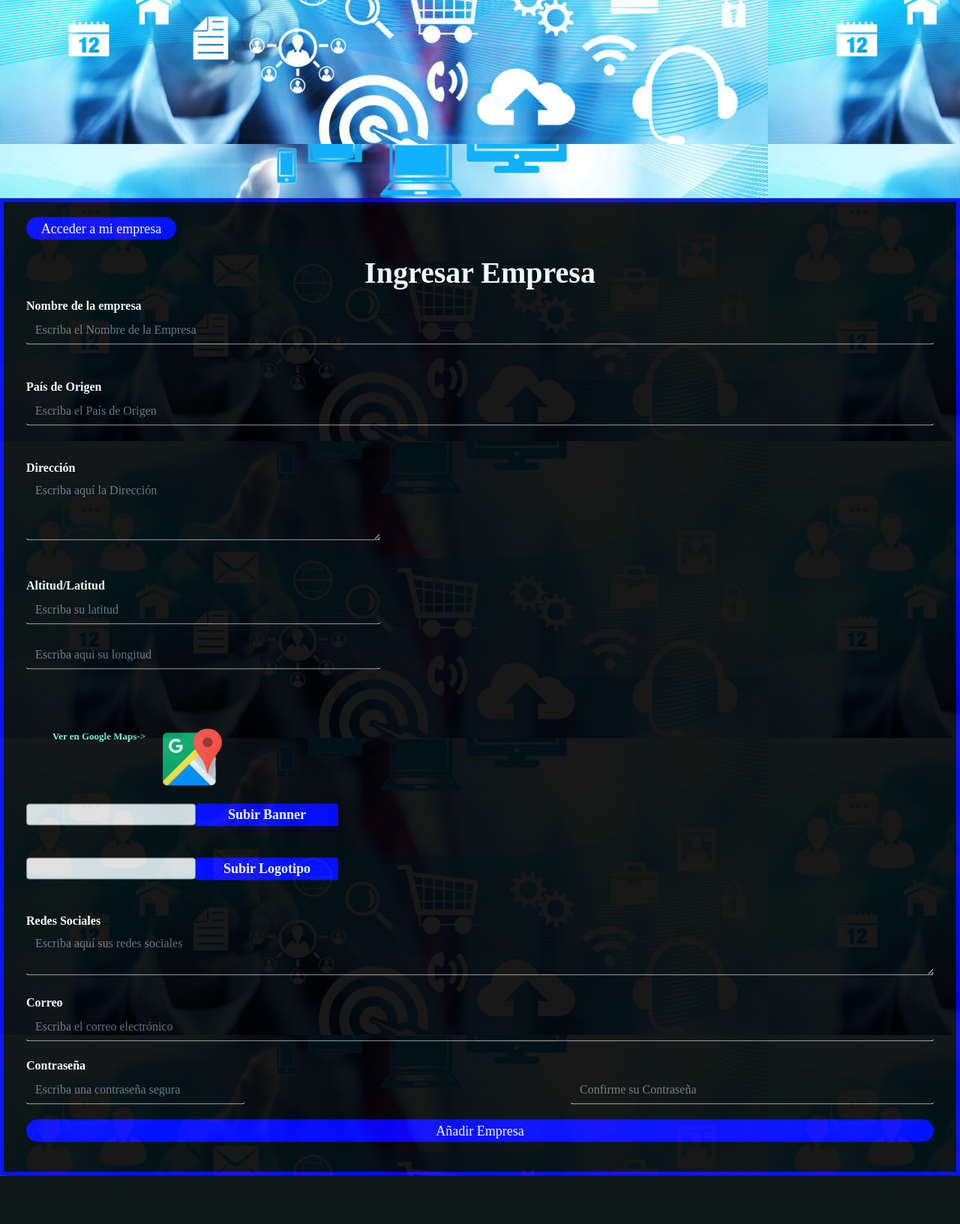
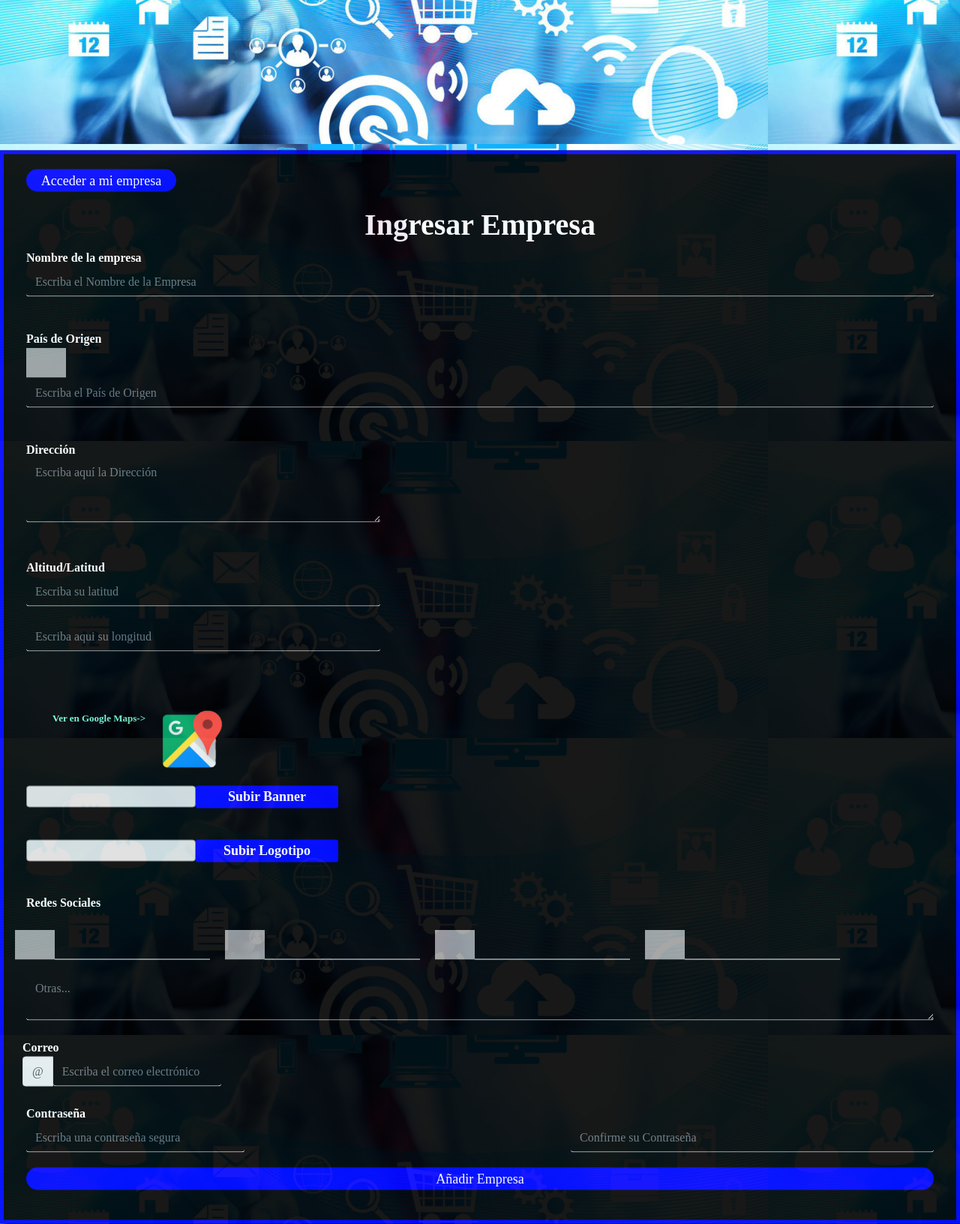
Before and after one commit to Daniela-2017/avances-proyecto, a PHP site: page /RegistrarEmpresa.html in a window 1280 px wide. Shown: the part 204-1836 px from the top of the page at 75% size. Before the commit the page ends 1772 px from the top, so only its background shows below. Run offline with PHP 8.4, Linux system fonts and the light colour scheme; grey boxes are pictures that could not be loaded.

Commit message:
version 4

```diff
--- a/RegistrarEmpresa.html
+++ b/RegistrarEmpresa.html
@@ -25,7 +25,7 @@
 			</div>
 <div>
 			<label for="pais">País de Origen</label>
-			<input class="form-control" type="text" id="pais" placeholder="Escriba el País de Origen" value=""><br>
+			<img src="img/facebook.png" style="height: 40px;"><input class="form-control" type="text" id="pais" placeholder="Escriba el País de Origen" value=""><br>
 			<div class="valid-feedback" style="text-align:right">Ok
 			</div>
             <div class="invalid-feedback" style="text-align:right">
@@ -116,25 +116,33 @@
 <br><br><br>
 <div>
 			<label for="redes">Redes Sociales</label>
-			<textarea  class="form-control" id="RedesSociales" name="redes" placeholder="Escriba aquí sus redes sociales" style="width: -moz-available"></textarea>
+			<br>
+			<div class="row">
+			<img src="img/facebook.png" style="height: 40px;"><input id="facebook" type="text" value="" class="col-xl-2">
+			<img src="img/whatsapp.jpg" style="height: 40px; margin-left: 20px;"><input id="whatsapp" type="text" value="" class="col-xl-2">
+			<img src="img/twitter.jpg" style="height: 40px; margin-left: 20px;"><input id="twitter" type="text" value="" class="col-xl-2">
+			<img src="img/instagram.png" style="height: 40px; margin-left: 20px;"><input id="instagram" type="text" value="" class="col-xl-2">
+			</div>
+			<textarea  class="form-control" id="RedesSociales" name="redes" placeholder="Otras..." style="width: -moz-available"></textarea>
 
-			<div class="valid-feedback" style="text-align:right">Ok
-			</div>
-
-            <div class="invalid-feedback" style="text-align:right">
-            Campo obligatorio
-			</div>
 			<br>
 </div>
-<div>
+<div class="form-row align-items-center">
 	<label for="correo">Correo</label>
-		<input type="text" id="correo" class="form-control" placeholder="Escriba el correo electrónico">
+	<div class="input-group">
+		<div class="input-group-prepend" style="height: 40px;">
+			<div class="input-group-text">@</div>
+	<input type="text" id="correo" class="form-control" placeholder="Escriba el correo electrónico">
 		<div class="valid-feedback" style="text-align:right">Ok</div>
 		<div class="invalid-feedback" style="text-align:right; margin-bottom:9px">
 		Correo no válido
 		</div>
+
+		</div>
+	</div>
+
 </div>
-
+	<br>
 <div>
 			<div style="float:left">
 
@@ -158,8 +166,9 @@
 	</div>
 
 
+	<script src="jquery/jquery-3.4.1.min.js"></script>
+	<script src="popper/popper.min.js"></script>
 	<script src="controlador.js"></script>
-	<script src="jquery/jquery-3.4.1.min.js"></script>
 	<script> // Script para el mapa
 function initMap() {
  // Creamos un objeto mapa y especificamos el elemento DOM donde se va a mostrar.
--- a/controlador.js
+++ b/controlador.js
@@ -6,7 +6,7 @@
 
 ];
 
-var tiposAcceso=["Empresa", "Ususario", "Super Administrador"];
+var tiposAcceso=["Empresa", "Usuario", "Super Administrador"];
 
 var CamposEmpresaRegistro=[
     {campo:'nombreEmpresa', valido:false},
@@ -16,9 +16,8 @@
     {campo:'longitud', valido:false},
     {campo:'url-archivo', valido:false},
     {campo:'url-archivo2', valido:false},
-    {campo:'RedesSociales', valido:false},
     {campo:'correo',valido:false},
-    {campo:'ClaveEmpresa',valido:false}
+    {campo:'ClaveEmpresa',valido:false},
 
 ];
 
@@ -35,8 +34,8 @@
 //rellenar select de tipos de acceso en la seccion login
 
 for(let i=0; i<tiposAcceso.length; i++){
-     if($("#tipo").length){
-    document.getElementById("tipo").innerHTML+=`<option value="${tiposAcceso[i]}">${tiposAcceso[i]}</option>`}
+     if($("#tipo").length)
+    document.getElementById("tipo").innerHTML+=`<option value="${tiposAcceso[i]}">${tiposAcceso[i]}</option>`
 
 }
 
@@ -84,7 +83,6 @@
         if(localStorage.length==0){
              localStorage.setItem(document.getElementById('nombreEmpresa').value,JSON.stringify(empresa));
              alert('Su empresa ha sido agregada satisfactoriamente');
-              alert('primer if')
         }
         else{
         for(let i=0; i<localStorage.length;i++){
@@ -133,22 +131,46 @@
     //    console.log(registros);
         //`${}`
 
-
+if(tipo=='Empresa'){
     for(let i=0; i<localStorage.length;i++){
         let registro = JSON.parse(localStorage.getItem(localStorage.key(i)));
-        if(tipo=='Empresa'){
+        var empresaEncontrada= false;
+
             if(registro.nombreEmpresa){
                 if(usuario==registro.nombreEmpresa && clave==registro.ClaveEmpresa){
-                    seccionEmpresa(registro);
+                    //seccionEmpresa(registro);
+                    empresaEncontrada=true;
                     location.href="empresa.html";
 
+
                 }
-                else alert('Usuario o clave incorrecta')
 
             }
         }
+    if(empresaEncontrada==false) alert('Usuario o clave incorrecta');
+    }
 
+    //cliente
+    else if(tipo=='Usuario'){
+    for(let i=0; i<localStorage.length;i++){
+        let registro = JSON.parse(localStorage.getItem(localStorage.key(i)));
+        var clienteEncontrado=false;
+
+            if(registro.nombreCliente){
+                if(usuario==registro.correoCliente && clave==registro.claveCliente){
+                    clienteEncontrado=true;
+                   // location.href="empresa.html";
+                   alert('cliente encontrado');
+                   return
+
+
+                }
+
+            }
+        }
+    if(clienteEncontrado==false) alert('Usuario o clave incorrecta');
     }
+
 }
 
 /*Seccion de registro de empresa*/
@@ -171,7 +193,7 @@
     }
     else{
         document.getElementById(id).classList.remove('is-invalid');
-        //document.getElementById(id).classList.add('is-valid');
+        document.getElementById(id).classList.add('is-valid');
         return true;
     }
 }
@@ -199,7 +221,7 @@
     if (valido==true){
         document.getElementById(id).classList.remove('is-invalid');
         document.getElementById(id).classList.add('is-valid');
-         CamposEmpresaRegistro[8].valido=true;
+         CamposEmpresaRegistro[7].valido=true;
         for(let i=0; i<CamposEmpresaRegistro.length; i++)
         if(!CamposEmpresaRegistro[i].valido) return;
 /*seccion para agregar al localstorage la empresa, se ubica en esta funcion
@@ -212,8 +234,12 @@
             longitud:document.getElementById('longitud').value,
             banner:document.getElementById('url-archivo').value,
             logotipo:document.getElementById('url-archivo2').value,
-            RedesSociales:document.getElementById('RedesSociales').value,
-            correo:document.getElementById('correo').value,
+            RedesSociales:{facebook:document.getElementById('facebook').value,
+            whatsapp:document.getElementById('whatsapp').value,
+            instagram:document.getElementById('instagram').value,
+            twitter:document.getElementById('twitter').value,
+            otras:document.getElementById('RedesSociales').value},
+
             ClaveEmpresa:document.getElementById('ClaveEmpresa').value,
             ConfirmacionEmpresa:document.getElementById('ConfirmacionEmpresa').value
             }
@@ -248,14 +274,14 @@
 /*Seccion de empresas de empresa*/
 function seccionEmpresa(empresa){
 
-     if($("#banner").length){
+     /**if($("#banner").length){
          alert('ente');
     document.getElementById("banner").innerHTML+=`<div class="banner"><img class="bannerImagen" src="${empresa.banner}" alt="banner">
 	<div class="logotipo" style="background-image:url('${empresa.logotipo}')"></div><h1 style="color:wheat;text-align: center">${empresa.nombreEmpresa}</h1>
 
 
     </div>`;
-     }
+     }**/
 
 
 }
@@ -272,17 +298,18 @@
 }
 
 function CompararClave(clave,confirmar,id){//empresa
+
     if(clave!= confirmar || clave==''){
         document.getElementById(id).classList.remove('is-valid');
         document.getElementById(id).classList.add('is-invalid');
-            CamposEmpresaRegistro[9].valido=false;
+            CamposEmpresaRegistro[8].valido=false;
         }
 
 
     else if (clave==confirmar){
         document.getElementById(id).classList.remove('is-invalid');
         document.getElementById(id).classList.add('is-valid');
-            CamposEmpresaRegistro[9].valido=true;
+            CamposEmpresaRegistro[8].valido=true;
         }
 
 }
--- a/index.html
+++ b/index.html
@@ -14,6 +14,7 @@
 		<form>
 			<div>
 			<label for="Nombre de Usuario">Usuario</label>
+
 			<input type="text" id="usuario" class="form-control" placeholder="Escriba el Nombre de Usuario" value="">
 
 			<div class="valid-feedback" style="text-align:right">Ok
--- a/master.css
+++ b/master.css
@@ -114,9 +114,10 @@
 Pagina Principal**/
 /**Banner**/
 #banner{
-	height: 400px;
+	height: 450px;
 	width: 1500px;
-	padding-top: 0px
+	padding-top: 0px;
+
 }
 /**
 Formulario de menú
```
Also changed, not shown: Registrar-cliente.html (+15 -6 lines), empresa.html (+7 -1 lines).
